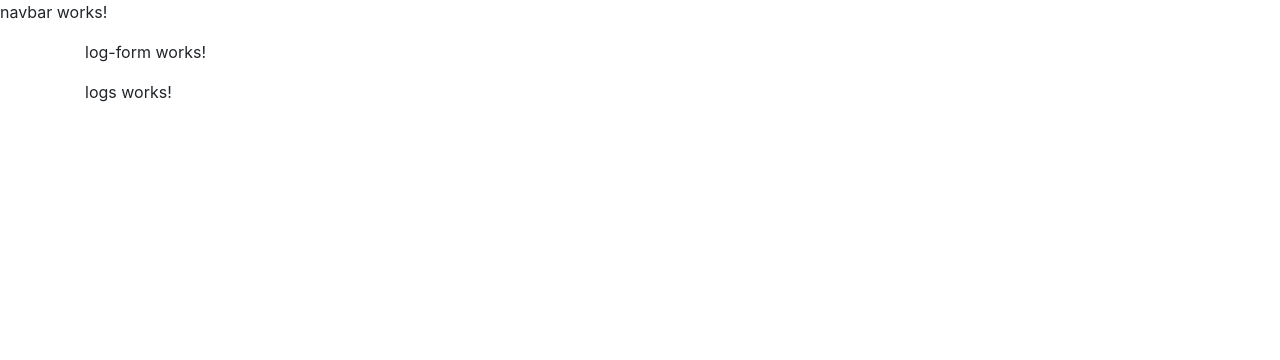
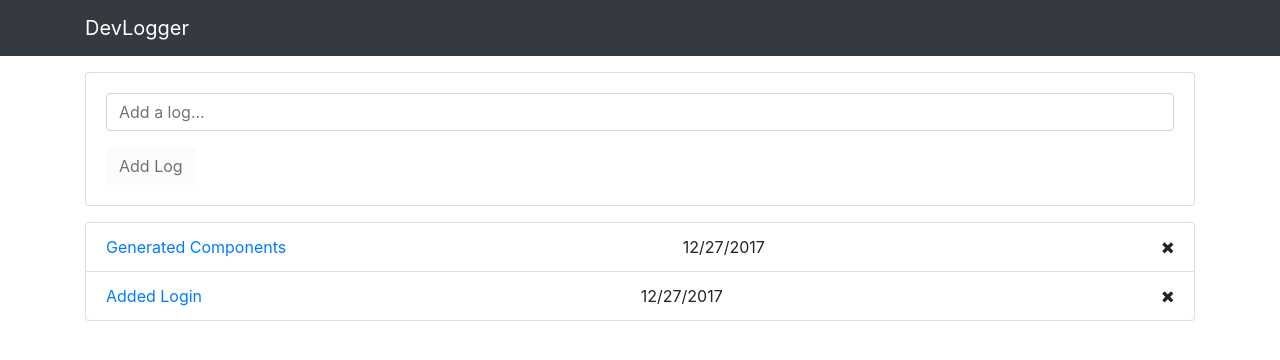
Before and after one commit to BrayanAbraham/devlogger-angular-tutorial, an Angular app: page / in a window 1280 px wide. Shown: the top 360 px of the page. Built offline with nearby package versions, Linux system fonts and the light colour scheme.

Commit message:
Building UI

```diff
--- a/src/app/components/log-form/log-form.component.html
+++ b/src/app/components/log-form/log-form.component.html
@@ -1 +1,21 @@
-<p>log-form works!</p>
+<div class="card card-body mb-3">
+  <form>
+    <div class="form-group">
+      <input
+        type="text"
+        name=""
+        placeholder="Add a log..."
+        class="form-control"
+      />
+    </div>
+    <input
+      type="submit"
+      value="Add Log"
+      class="btn btn-light"
+      [disabled]="!this.text"
+    />
+    <button class="btn btn-warning" type="button" [hidden]="!this.text">
+      Clear
+    </button>
+  </form>
+</div>
--- a/src/app/components/logs/logs.component.html
+++ b/src/app/components/logs/logs.component.html
@@ -1 +1,12 @@
-<p>logs works!</p>
+<ul class="list-group">
+  <li class="list-group-item d-flex justify-content-between align-items-center">
+    <a href=""> Generated Components</a>
+    <span class="log-date">12/27/2017</span>
+    <i class="fa fa-remove"></i>
+  </li>
+  <li class="list-group-item d-flex justify-content-between align-items-center">
+    <a href=""> Added Login</a>
+    <span class="log-date">12/27/2017</span>
+    <i class="fa fa-remove"></i>
+  </li>
+</ul>
--- a/src/app/components/navbar/navbar.component.html
+++ b/src/app/components/navbar/navbar.component.html
@@ -1 +1,5 @@
-<p>navbar works!</p>
+<nav class="navbar navbar-dark bg-dark mb-3">
+  <div class="container">
+    <a href="/" class="navbar-brand">DevLogger</a>
+  </div>
+</nav>
```
